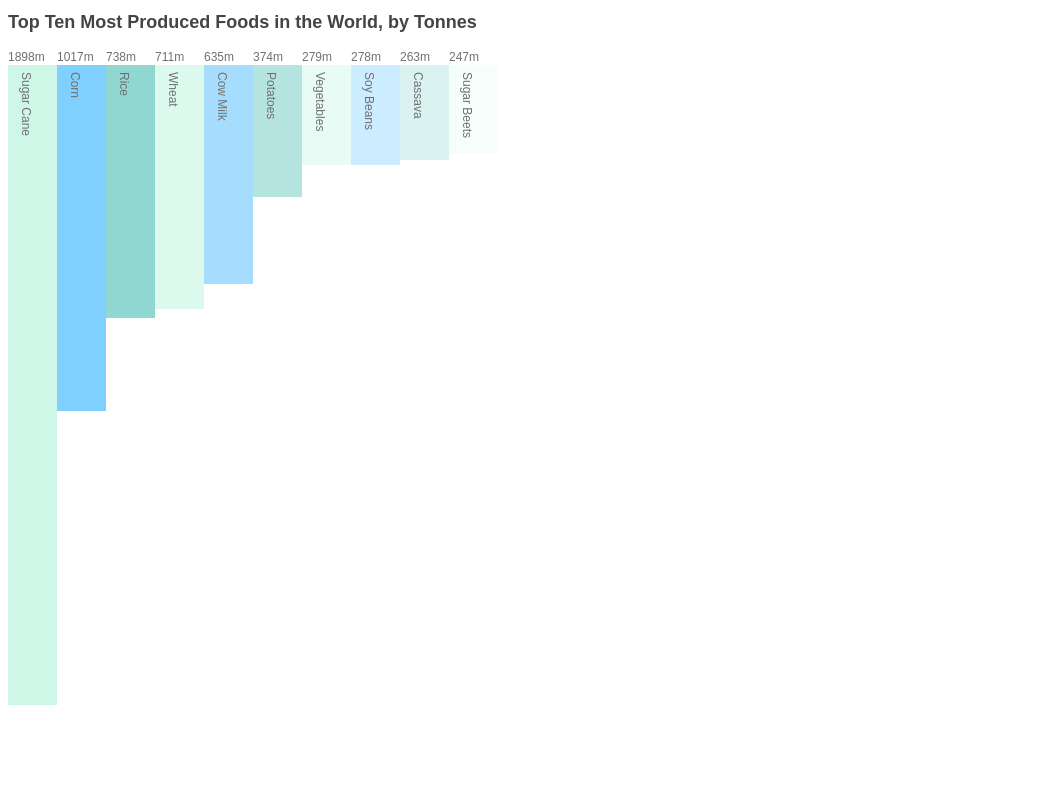
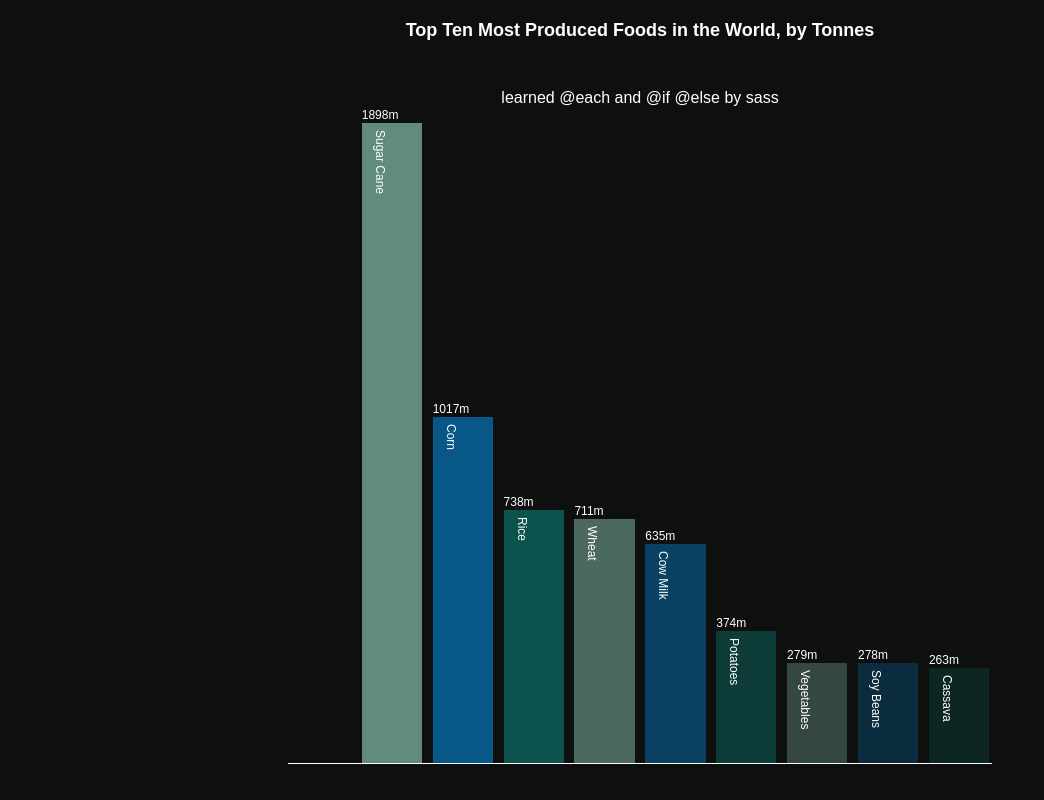
Before and after one commit to WitchDevelops/learnSASS, a plain HTML site: page index.html in a window 1280 px wide. Shown: the whole page, without its empty margins (0-1044 px from the left). Drawn offline with Linux system fonts and the light colour scheme.

Commit message:
some styling

```diff
--- a/index.html
+++ b/index.html
@@ -10,6 +10,9 @@
 <body>
   <div class="chart">
     <h1>Top Ten Most Produced Foods in the World, by Tonnes</h1>
+    <p>learned @each and @if @else by sass</p>
+    <div class="bars">
+      <rect></rect>
     <rect></rect>
     <rect></rect>
     <rect></rect>
@@ -19,7 +22,8 @@
     <rect></rect>
     <rect></rect>
     <rect></rect>
-    <rect></rect>
+    </div>
+
   </div>
 </body>
 </html>
--- a/main.scss
+++ b/main.scss
@@ -17,14 +17,28 @@ $sea-green: rgba(10, 165, 153, .6);
 $pale-green: rgba(167, 240, 213, .6);
 
 //main styles
+body {
+  background-color: #0e0f0f;
+  font-family: 'Montserrat', sans-serif;
+  color: white;
+}
+.chart {
+  display: grid;
+  place-items: center;
+}
 h1 {
-  font-family: 'Montserrat', sans-serif;
+
   font-size: 18px;
   padding-bottom: 20px;
-  color: #434444;
+
 }
-
-
+.bars {
+  display: flex;
+  align-items: flex-end;
+  justify-content: space-around;
+  gap: 5px;
+  border-bottom: 1px solid white;
+}
 
 // it's like a `for each` method in JS
 @each $food, $tons-produced in $top-foods {
@@ -44,16 +58,18 @@ h1 {
     }
     &:before {
       content: $food;
+
     }
     &:after {
       content: $tons-produced + "m";
+
     }
   }
 }
 
 
 rect {
-  width: 24px;
+  width: 5%;
   float: left;
   padding-left: 25px;
   padding-top: 7px;
@@ -62,7 +78,7 @@ rect {
   position: relative;
   bottom: 0px;
   font-size: 12px;
-  color: #707070;
+  color: white;
   //background-color: #707070;
   font-family: 'Montserrat', sans-serif;
   &:before {
```
Also changed, not shown: main.css, 1 other file.
